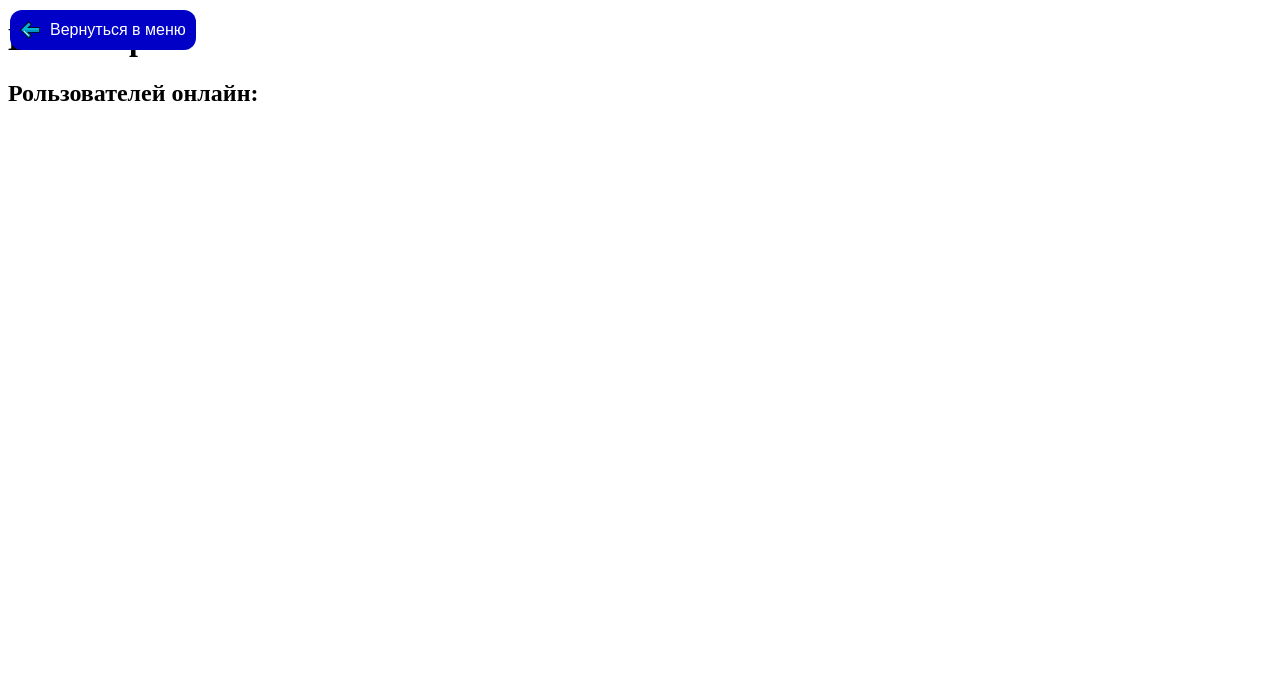
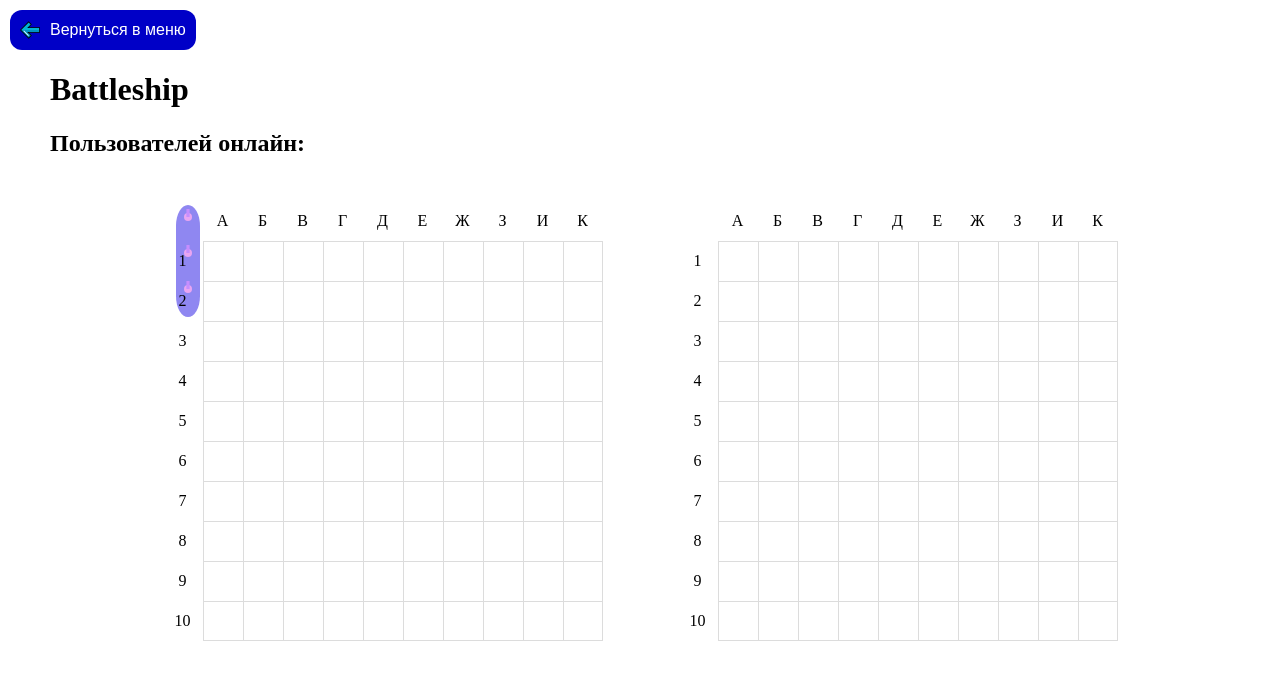
Before and after one commit to caulfield27/games, a website with bundled scripts: page pages/battleship/index.html in a window 1280 px wide. Built offline with nearby package versions, Linux system fonts and the light colour scheme; no server answers.

Commit message:
add fields to battlefield game

```diff
--- /dev/null
+++ b/global.css
@@ -0,0 +1,10 @@
+*{
+    box-sizing: border-box;
+}
+
+html,body{
+    margin: 0;
+    padding: 0;
+    width: 100%;
+    height: 100vh;
+}
--- a/pages/battleship/index.css
+++ b/pages/battleship/index.css
@@ -0,0 +1,27 @@
+.battleship_container {
+    width: 100%;
+    height: 100%;
+    padding: 50px;
+    display: flex;
+    flex-direction: column;
+    gap: 24px;
+}
+
+.battleship_main {
+    display: flex;
+    flex-direction: row;
+    gap: 75px;
+    justify-content: center;
+    align-items: center;
+}
+
+.battlefield_cell {
+    border-top: 1px solid gainsboro;
+    border-left: 1px solid gainsboro;
+}
+
+.battle_field {
+    display: grid;
+    grid-template-columns: repeat(11, 40px);
+    grid-template-rows: repeat(11, 40px);
+}
--- a/pages/battleship/index.html
+++ b/pages/battleship/index.html
@@ -1,22 +1,32 @@
 <!DOCTYPE html>
 <html lang="en">
+
 <head>
     <meta charset="UTF-8">
     <meta name="viewport" content="width=device-width, initial-scale=1.0">
     <title>Battleship</title>
     <link rel="stylesheet" href="index.css">
     <link rel="stylesheet" href="/components/backToMenuButton/backToMenu.css">
+    <link rel="stylesheet" href="/global.css">
 </head>
+
 <body>
     <back-to-menu></back-to-menu>
-    <div>
-        <h1>Battleship</h1>
-        <div>
-            <h2>Рользователей онлайн: </h2>
-            <span id="active-users"></span>
-        </div>
+    <div class="battleship_container">
+        <header class="battleship_header">
+            <h1>Battleship</h1>
+            <div>
+                <h2>Пользователей онлайн: </h2>
+                <span id="active-users"></span>
+            </div>
+        </header>
+        <main id="battleship_main" class="battleship_main">
+        </main>
     </div>
-<script src="scripts/main.js" type="module" defer></script>
-<script src="/components/backToMenuButton/backToMenu.js"></script>
+    <script src="scripts/main.js" type="module" defer></script>
+    <script src="/components/backToMenuButton/backToMenu.js" defer></script>
+    <script src="/utils/handleDocumentLoading.js" type="module" defer></script>
+    <script src="scripts/ships.js" type="module"></script>
 </body>
+
 </html>
--- a/pages/battleship/scripts/main.js
+++ b/pages/battleship/scripts/main.js
@@ -1,13 +1,125 @@
-import {nanoid} from "../../../node_modules/nanoid/nanoid.js"
+// import {nanoid} from "../../../node_modules/nanoid/nanoid.js"
 
-const webSocket = new WebSocket("ws://localhost:3000");
-const userId = localStorage.getItem("session-id") ?? nanoid();
+// const webSocket = new WebSocket("ws://localhost:3000");
+// const userId = localStorage.getItem("session-id") ?? nanoid();
 
-const activeUsers = document.getElementById("active-users");
+// const activeUsers = document.getElementById("active-users");
 
-webSocket.addEventListener("open", ()=>{
-    webSocket.send(JSON.stringify({
-        type: "init",
-        data: userId
-    }));
-});
+// webSocket.addEventListener("open", ()=>{
+//     webSocket.send(JSON.stringify({
+//         type: "init",
+//         data: userId
+//     }));
+// });
+
+import { handleDocumentLoading } from "../../../utils/handleDocumentLoading.js";
+import {thirdTierShip, firstTierShip, secondTierShip, fourthTierShip} from "../scripts/ships.js";
+
+// init ui
+
+handleDocumentLoading(render);
+
+// global variables
+
+
+const mainContainer = document.getElementById("battleship_main");
+
+
+// helper functions
+
+
+function drawBattlefields() {
+    const myField = document.createElement("div");
+    const opponentField = document.createElement("div");
+    myField.classList.add("battle_field");
+    opponentField.classList.add("battle_field");
+
+    const ship = document.createElement("div");
+    ship.innerHTML = thirdTierShip();
+    myField.appendChild(ship);
+
+    let row = 2;
+    let col = 2;
+    let edge = 9;
+
+    for (let i = 0; i < 100; i++) {
+        const myCell = document.createElement("div");
+        const oppsCell = document.createElement("div");
+
+        const gridArea = `${row}/${col}`;
+
+        myCell.classList.add("battlefield_cell");
+        oppsCell.classList.add("battlefield_cell");
+
+        myCell.style.gridArea = gridArea;
+        oppsCell.style.gridArea = gridArea;
+
+        if (i === edge) {
+            myCell.style.borderRight = "1px solid gainsboro";
+            oppsCell.style.borderRight = "1px solid gainsboro";
+            edge += 10;
+        };
+
+        if (i > 89) {
+            myCell.style.borderBottom = "1px solid gainsboro";
+            oppsCell.style.borderBottom = "1px solid gainsboro";
+        };
+
+        oppsCell.role = "button";
+
+        myField.appendChild(myCell);
+        opponentField.appendChild(oppsCell);
+
+        if (col === 11) {
+            row++;
+            col = 1;
+        };
+
+        col++;
+    };
+
+    mainContainer.appendChild(myField);
+    mainContainer.appendChild(opponentField);
+
+    let pos = 2;
+
+    ["А", "Б", "В", "Г", "Д", "Е", "Ж", "З", "И", "К"].forEach((elem, ind) => {
+        const myLetterSpan = document.createElement("span");
+        const myNumSpan = document.createElement("span");
+        const oppsLetterSpan = document.createElement("span");
+        const oppsNumSpan = document.createElement("span");
+
+        myLetterSpan.textContent = elem;
+        myNumSpan.textContent = ind+1;
+        oppsLetterSpan.textContent = elem;
+        oppsNumSpan.textContent = ind+1;
+
+        myLetterSpan.style.gridArea = `1/${pos}`;
+        myLetterSpan.style.justifySelf = "center";
+        myLetterSpan.style.alignSelf = "center";
+
+        myNumSpan.style.gridArea = `${pos}/1`;
+        myNumSpan.style.justifySelf = "center";
+        myNumSpan.style.alignSelf = "center";
+
+        oppsLetterSpan.style.gridArea = `1/${pos}`;
+        oppsLetterSpan.style.justifySelf = "center";
+        oppsLetterSpan.style.alignSelf = "center";
+
+        oppsNumSpan.style.gridArea = `${pos}/1`;
+        oppsNumSpan.style.justifySelf = "center";
+        oppsNumSpan.style.alignSelf = "center";
+
+        myField.appendChild(myLetterSpan);
+        myField.appendChild(myNumSpan);
+
+        opponentField.appendChild(oppsLetterSpan);
+        opponentField.appendChild(oppsNumSpan);
+
+        pos++;
+    })
+}
+
+function render() {
+    drawBattlefields();
+}
--- /dev/null
+++ b/pages/battleship/scripts/ships.js
@@ -0,0 +1,43 @@
+export function firstTierShip() {
+    return `<svg width="50" height="40" viewBox="0 0 50 50" xmlns="http://www.w3.org/2000/svg">
+                <rect x="15" y="5" width="20" height="40" rx="25" fill="#8F87F1" />
+                <circle cx="25" cy="15" r="5" fill="#E9A5F1" />
+                <rect x="23" y="3" width="4" height="10" fill="#C68EFD" />
+            </svg>`
+};
+
+export function secondTierShip() {
+    return ` <svg width="50" height="80" viewBox="0 0 50 100" xmlns="http://www.w3.org/2000/svg">
+                <rect x="12" y="5" width="26" height="90" rx="26" fill="#8F87F1" />
+                <circle cx="25" cy="20" r="5" fill="#E9A5F1" />
+                <rect x="23" y="10" width="4" height="10" fill="#C68EFD" />
+                <circle cx="25" cy="50" r="5" fill="#E9A5F1" />
+                <rect x="23" y="40" width="4" height="10" fill="#C68EFD" />
+            </svg>`
+}
+
+export function thirdTierShip() {
+    return ` <svg width="50" height="120" viewBox="0 0 50 150" xmlns="http://www.w3.org/2000/svg">
+                <rect x="10" y="5" width="30" height="140" rx="26" fill="#8F87F1" />
+                <circle cx="25" cy="20" r="5" fill="#E9A5F1" />
+                <rect x="23" y="10" width="4" height="10" fill="#C68EFD" />
+                <circle cx="25" cy="65" r="5" fill="#E9A5F1" />
+                <rect x="23" y="55" width="4" height="10" fill="#C68EFD" />
+                <circle cx="25" cy="110" r="5" fill="#E9A5F1" />
+                <rect x="23" y="100" width="4" height="10" fill="#C68EFD" />
+            </svg>`
+}
+
+export function fourthTierShip(){
+    return ` <svg width="50" height="200" viewBox="0 0 50 200" xmlns="http://www.w3.org/2000/svg">
+                <rect x="8" y="5" width="34" height="150" rx="28" fill="#8F87F1" />
+                <circle cx="25" cy="20" r="5" fill="#E9A5F1" />
+                <rect x="23" y="10" width="4" height="10" fill="#C68EFD" />
+                <circle cx="25" cy="55" r="5" fill="#E9A5F1" />
+                <rect x="23" y="45" width="4" height="10" fill="#C68EFD" />
+                <circle cx="25" cy="93" r="5" fill="#E9A5F1" />
+                <rect x="23" y="83" width="4" height="10" fill="#C68EFD" />
+                <circle cx="25" cy="130" r="5" fill="#E9A5F1" />
+                <rect x="23" y="120" width="4" height="10" fill="#C68EFD" />
+            </svg>`
+}
--- a/pages/memoryGame/index.css
+++ b/pages/memoryGame/index.css
@@ -1,13 +1,5 @@
-* {
-  box-sizing: border-box;
-  margin: 0;
-  padding: 0;
-}
-
 body,
 html {
-  width: 100%;
-  height: 100vh;
   font-family: "New Amsterdam", sans-serif;
   font-weight: 400;
   font-style: normal;
--- a/pages/minesweeper/index.css
+++ b/pages/minesweeper/index.css
@@ -1,7 +1,3 @@
-* {
-  box-sizing: border-box;
-}
-
 body {
   background: whitesmoke;
 }
--- a/styles.css
+++ b/styles.css
@@ -1,16 +1,8 @@
-*{
-    box-sizing: border-box;
-}
-
 html,body{
     font-family: monospace;
     font-weight: 600;
     color: #242424;
     font-size: 24px;
-    width: 100%;
-    height: 100vh;
-    margin: 0;
-    padding: 0;
 }
 
 .main_page_wrapper{
--- a/utils/handleDocumentLoading.js
+++ b/utils/handleDocumentLoading.js
@@ -2,7 +2,7 @@
   const loader = document.createElement("my-loader");
   document.body.appendChild(loader);
   document.body.style.overflow = "hidden";
-  window.addEventListener("load", () => {
+  window.addEventListener("DOMContentLoaded", () => {
     loader.remove();
     document.body.style.overflow = "auto";
     onLoad();
```
Also changed, not shown: index.html (+1 -0 lines), pages/memoryGame/index.html (+1 -0 lines), pages/minesweeper/index.html (+1 -0 lines).
